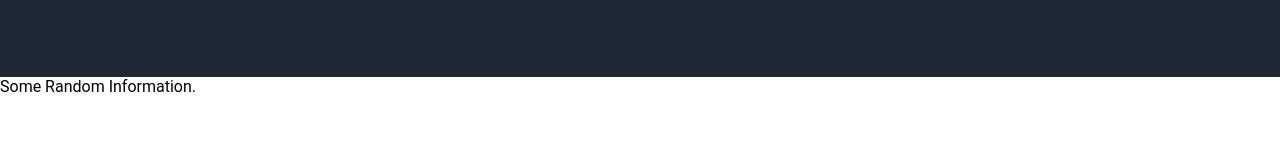
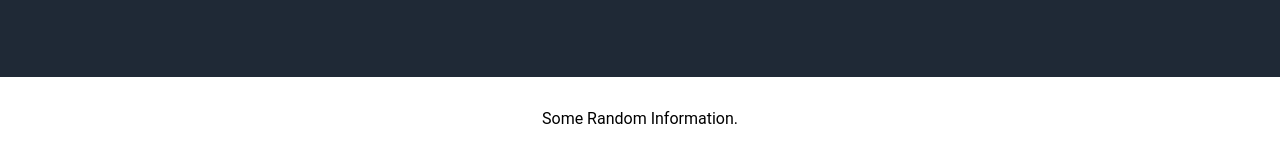
Before and after one commit to HammadAli132/Odin-Landing-Page, a plain HTML site: page index.html in a window 1280 px wide. Shown: the part 384-546 px from the top of the page. Drawn offline with Linux system fonts and the light colour scheme.

```diff
--- a/style.css
+++ b/style.css
@@ -86,6 +86,10 @@
     color: var(--navlink);
 }
 
+.text > button:hover {
+    cursor: pointer;
+}
+
 .image {
     background-color: gray;
     display: flex;
@@ -93,3 +97,13 @@
     align-items: center;
     color: var(--navlink);
 }
+
+/* Designing the main */
+
+.rand-info {
+    padding: 2em 5em;
+    display: flex;
+    flex-direction: column;
+    justify-content: center;
+    align-items: center;
+}
```
